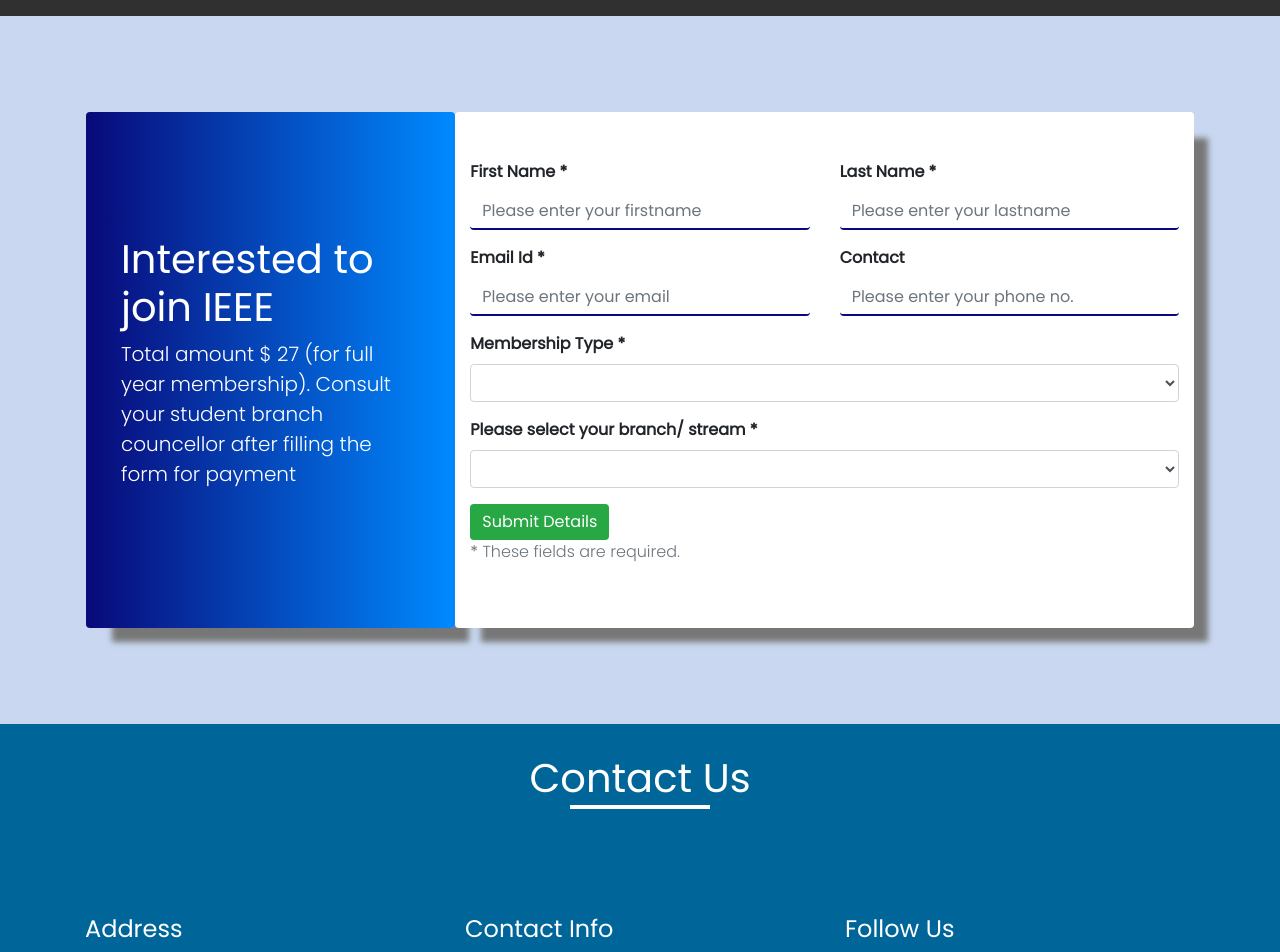
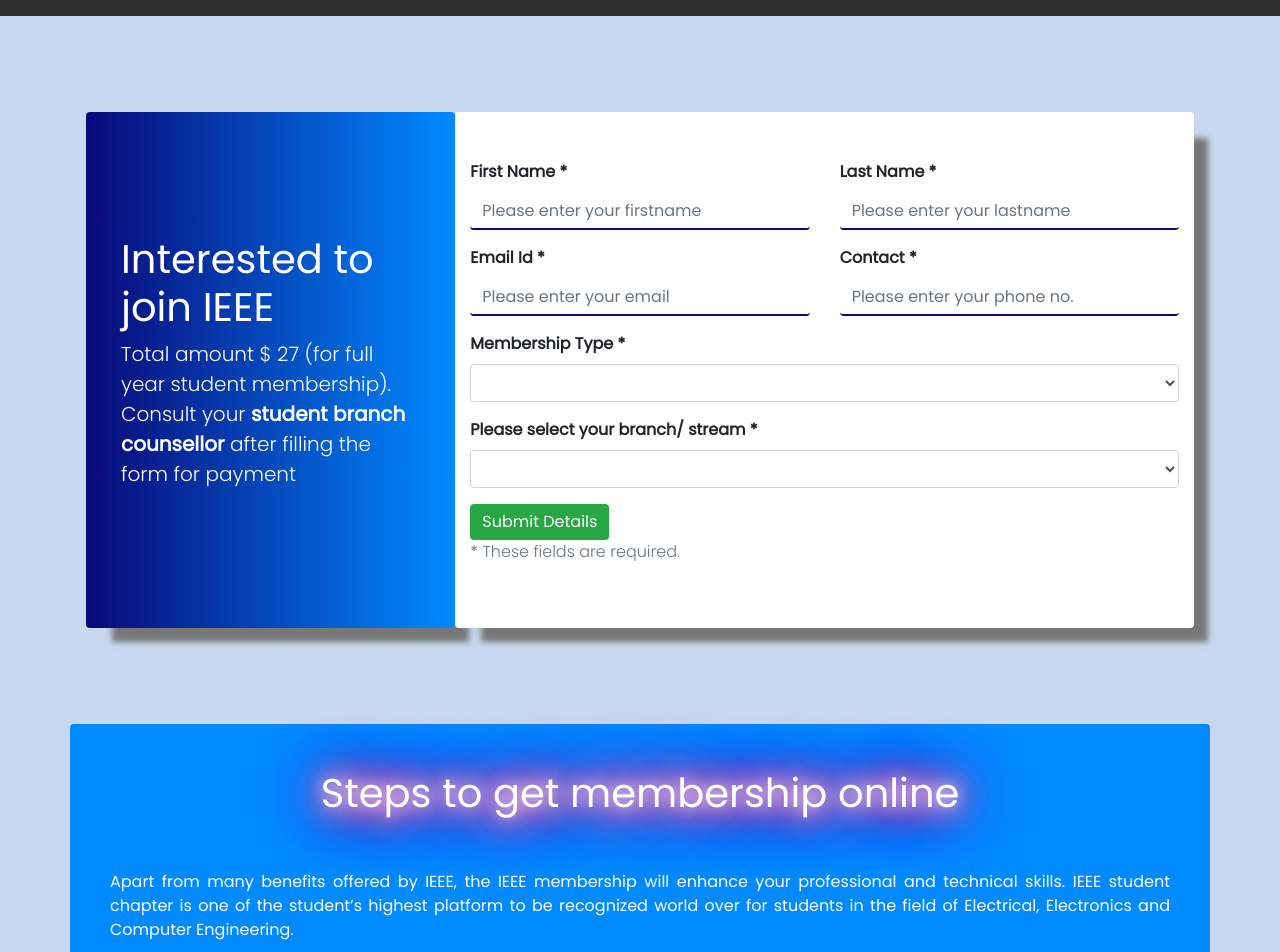
Before and after one commit to rakshithavarma/website, a PHP site: page /membership_form.html in a window 1280 px wide. Shown: the part 544-1496 px from the top of the page. Run offline with PHP 8.4, Linux system fonts and the light colour scheme; grey boxes are pictures that could not be loaded.

Commit message:
membership-form-working

```diff
--- a/benefits.html
+++ b/benefits.html
@@ -46,6 +46,8 @@
 	        		</a>
 	        		<div class="dropdown-menu justify-content-start" aria-labelledby="navbarDropdownChaptersLink">
 	          			<a class="dropdown-item" href="ieee_wie.html">Women In Engineering</a>
+	          			<a class="dropdown-item disabled" href="">Power & Energy Society</a>
+	          			<a class="dropdown-item disabled" href="">Computer Society</a>
 	          			<!-- <a class="dropdown-item" href="#">IEEE CS</a> -->
 	        		</div>
 	      		</li>
--- a/contact.html
+++ b/contact.html
@@ -44,6 +44,8 @@
 	        		</a>
 	        		<div class="dropdown-menu justify-content-start" aria-labelledby="navbarDropdownChaptersLink">
 	          			<a class="dropdown-item" href="ieee_wie.html">Women In Engineering</a>
+	          			<a class="dropdown-item disabled" href="">Power & Energy Society</a>
+	          			<a class="dropdown-item disabled" href="">Computer Society</a>
 	          			<!-- <a class="dropdown-item" href="#">IEEE CS</a> -->
 	        		</div>
 	      		</li>
--- a/css/membership_styles.css
+++ b/css/membership_styles.css
@@ -68,3 +68,63 @@ body{
 .membership-form-info textarea{
 	border: 2px solid #090979;
 }
+
+.membership-process{
+	padding: 40px 0;
+	margin-bottom: 40px;
+	background-color: rgba(0,138,255,1);
+	color: #fff;
+}
+
+.membership-process-heading{
+	font-color: #fff;
+	padding: 5px 20px;
+}
+
+.membership-process-heading h1{
+	/*font-size: 60px;*/
+  	/*background: linear-gradient(90deg, rgba(121,64,9,1) 0%, rgba(169,229,107,1) 100%);
+  	-webkit-background-clip: text;
+  	-webkit-text-fill-color: transparent;*/
+  	/*text-shadow: 0 12px rgba(30,132,242,0.52);*/
+  	text-shadow: 0 2px 2px #dfdfdf,
+      -2px 5px 1px #b8b8b8;
+      /*-4px 8px 0px #979797,
+      -6px 11px 0px #747474,
+      -8px 14px 0px #565656,
+      -10px 17px 0px #343434,
+      -12px 20px 0px #171717,
+      -14px 23px 0px #000;*/
+}
+
+.glow {
+  /*font-size: 80px;*/
+  color: #fff;
+  text-align: center;
+  -webkit-animation: glow 1s ease-in-out infinite alternate;
+  -moz-animation: glow 1s ease-in-out infinite alternate;
+  animation: glow 1s ease-in-out infinite alternate;
+}
+
+@-webkit-keyframes glow {
+  from {
+    text-shadow: 0 0 10px #fff, 0 0 20px #fff, 0 0 30px #e60073, 0 0 40px #e60073, 0 0 50px #e60073, 0 0 60px #e60073, 0 0 70px #e60073;
+  }
+
+  to {
+    text-shadow: 0 0 20px #fff, 0 0 30px #ff4da6, 0 0 40px #ff4da6, 0 0 50px #ff4da6, 0 0 60px #ff4da6, 0 0 70px #ff4da6, 0 0 80px #ff4da6;
+  }
+}
+
+.membership-process-info{
+	color: #011d52;
+	padding: 40px;
+}
+
+.membership-process-info .lead_{
+	color: #fff;
+	font-weight: 400;
+	text-align: justify;
+	justify-content: inter-word;
+	/*padding: 40px;*/
+}
--- a/ieee_wie.html
+++ b/ieee_wie.html
@@ -46,6 +46,8 @@
 	        		</a>
 	        		<div class="dropdown-menu justify-content-start" aria-labelledby="navbarDropdownChaptersLink">
 	          			<a class="dropdown-item" href="ieee_wie.html">Women In Engineering</a>
+	          			<a class="dropdown-item disabled" href="">Power & Energy Society</a>
+	          			<a class="dropdown-item disabled" href="">Computer Society</a>
 	          			<!-- <a class="dropdown-item" href="#">IEEE CS</a> -->
 	        		</div>
 	      		</li>
--- a/index.html
+++ b/index.html
@@ -653,6 +653,7 @@
     <script src="https://stackpath.bootstrapcdn.com/bootstrap/4.5.0/js/bootstrap.min.js" integrity="sha384-OgVRvuATP1z7JjHLkuOU7Xw704+h835Lr+6QL9UvYjZE3Ipu6Tp75j7Bh/kR0JKI" crossorigin="anonymous"></script>
 
  	<script type="text/javascript" src="js/scripts.js"></script>
+ 	<script type="text/javascript" src="js/counter.js"></script>
 
 
 </body>
--- a/membership_form.html
+++ b/membership_form.html
@@ -1,7 +1,7 @@
 <!DOCTYPE html>
 <html>
 <head>
-	<title>Membership Froms</title>
+	<title>Membership Forms</title>
 
 	<meta charset="utf-8">
     <meta name="viewport" content="width=device-width, initial-scale=1, shrink-to-fit=yes">
@@ -47,6 +47,8 @@
 	        		</a>
 	        		<div class="dropdown-menu justify-content-start" aria-labelledby="navbarDropdownChaptersLink">
 	          			<a class="dropdown-item" href="ieee_wie.html">Women In Engineering</a>
+	          			<a class="dropdown-item disabled" href="">Power & Energy Society</a>
+	          			<a class="dropdown-item disabled" href="">Computer Society</a>
 	          			<!-- <a class="dropdown-item" href="#">IEEE CS</a> -->
 	        		</div>
 	      		</li>
@@ -99,7 +101,7 @@
             	<div class="col-lg-4 membership-form-head rounded box">
             		<div class="membership-form-heading">
             			<h1>Interested to join IEEE</h1>
-                    	<p class="lead">Total amount $ 27 (for full year membership). Consult your student branch councellor after filling the form for payment</p>
+                    	<p class="lead">Total amount $ 27 (for full year student membership). Consult your <a href="#contact-info" style="color: #fff; font-weight: bold;">student branch counsellor</a> after filling the form for payment</p>
             		</div>
             	</div>
 
@@ -138,7 +140,7 @@
 					            </div>
 					            <div class="col-lg-6">
 					                <div class="form-group">
-					                    <label for="form_phone">Contact</label>
+					                    <label for="form_phone">Contact *</label>
 					                    <input id="form_phone" type="tel" name="entry.1773494130" class="form-control" placeholder="Please enter your phone no."  required="required" data-error="Your phone number is required.">
 					                    <div class="help-block with-errors"></div>
 					                </div>
@@ -198,6 +200,56 @@
                 </div>
             </div>
         </div>
+	</section>
+
+	<section class="container container-fluid membership-process rounded">
+
+		<div class="container membership-process-heading">
+			<div class="row">
+				<div class="col-sm-12">
+					<h1 class="glow">Steps to get membership online</h1>
+				</div>
+			</div>
+		</div>
+
+		<div class="container container-fluid membership-process-info">
+			<div class="row">
+				<div class="col-xs-12">
+					<div class="container lead_">
+						<p>Apart from many benefits offered by IEEE, the IEEE membership will enhance your professional and technical skills. IEEE student chapter is one of the student’s highest platform to be recognized world over for students in the field of Electrical, Electronics and Computer Engineering.</p>
+
+						<p><i class="fa fa-star" aria-hidden="true" style="color: #fff;"></i> All those PG & UG students who are interested to become IEEE student member should follow the following steps.</p>
+
+						<p>Follow the procedure given below for creating your IEEE student membership online.</p>
+					</div>
+
+					<div class="list-group-flush rounded">
+						            <div class="list-group-item">
+						             	<p class="mb-0"><i class="fa fa-check-square-o fa-2x mr-4 blue p-2 white-text rounded " aria-hidden="true"></i>Provide assistance with the formation of new IEEE WIE Affinity Groups and support ongoing activities.</p>
+						            </div>
+						            <div class="list-group-item">
+						             	<p class="mb-0"><i class="fa fa-check-square-o fa-2x mr-4 blue p-2 white-text rounded " aria-hidden="true"></i>Recognize the outstanding achievements of women in electrical and electronics engineering through IEEE Awards nominations.</p>
+						            </div>
+						            <div class="list-group-item">
+						             	<p class="mb-0"><i class="fa fa-check-square-o fa-2x mr-4 blue p-2 white-text rounded " aria-hidden="true"></i>Organize workshops at major technical conferences to enhance networking and to promote membership in IEEE WIE.</p>
+						            </div>
+						            <div class="list-group-item">
+						             	<p class="mb-0"><i class="fa fa-check-square-o fa-2x mr-4 blue p-2 white-text rounded " aria-hidden="true"></i>Advocate women in leadership roles in IEEE governance and career advancement for women in the profession.</p>
+						            </div>
+						            <div class="list-group-item">
+						             	<p class="mb-0"><i class="fa fa-check-square-o fa-2x mr-4 blue p-2 white-text rounded " aria-hidden="true"></i>Promote member grade advancement for women to the IEEE membership grades of Senior Member and Fellow.</p>
+						            </div>
+						            <div class="list-group-item">
+						             	<p class="mb-0"><i class="fa fa-check-square-o fa-2x mr-4 blue p-2 white-text rounded " aria-hidden="true"></i>Facilitate the development of programs and activities that promote the entry into, and retention of, women in engineering programs.</p>
+						            </div>
+						            <div class="list-group-item">
+						             	<p class="mb-0"><i class="fa fa-check-square-o fa-2x mr-4 blue p-2 white-text rounded " aria-hidden="true"></i>Administer the IEEE Student-Teacher and Research Engineer/Scientist (STAR) Program to mentor young women in junior high and high schools.</p>
+						            </div>
+						        </div>
+				</div>
+			</div>
+		</div>
+
 	</section>
 
 	<section class="page-footer" id="contact-info">
--- a/notices.html
+++ b/notices.html
@@ -45,6 +45,8 @@
 	        		</a>
 	        		<div class="dropdown-menu justify-content-start" aria-labelledby="navbarDropdownChaptersLink">
 	          			<a class="dropdown-item" href="ieee_wie.html">Women In Engineering</a>
+	          			<a class="dropdown-item disabled" href="">Power & Energy Society</a>
+	          			<a class="dropdown-item disabled" href="">Computer Society</a>
 	          			<!-- <a class="dropdown-item" href="#">IEEE CS</a> -->
 	        		</div>
 	      		</li>
--- a/team.html
+++ b/team.html
@@ -46,6 +46,8 @@
 	        		</a>
 	        		<div class="dropdown-menu justify-content-start" aria-labelledby="navbarDropdownChaptersLink">
 	          			<a class="dropdown-item" href="ieee_wie.html">Women In Engineering</a>
+	          			<a class="dropdown-item disabled" href="">Power & Energy Society</a>
+	          			<a class="dropdown-item disabled" href="">Computer Society</a>
 	          			<!-- <a class="dropdown-item" href="#">IEEE CS</a> -->
 	        		</div>
 	      		</li>
```
Also changed, not shown: js/counter.js (added, +32 -0 lines), js/scripts.js (+7 -40 lines).
